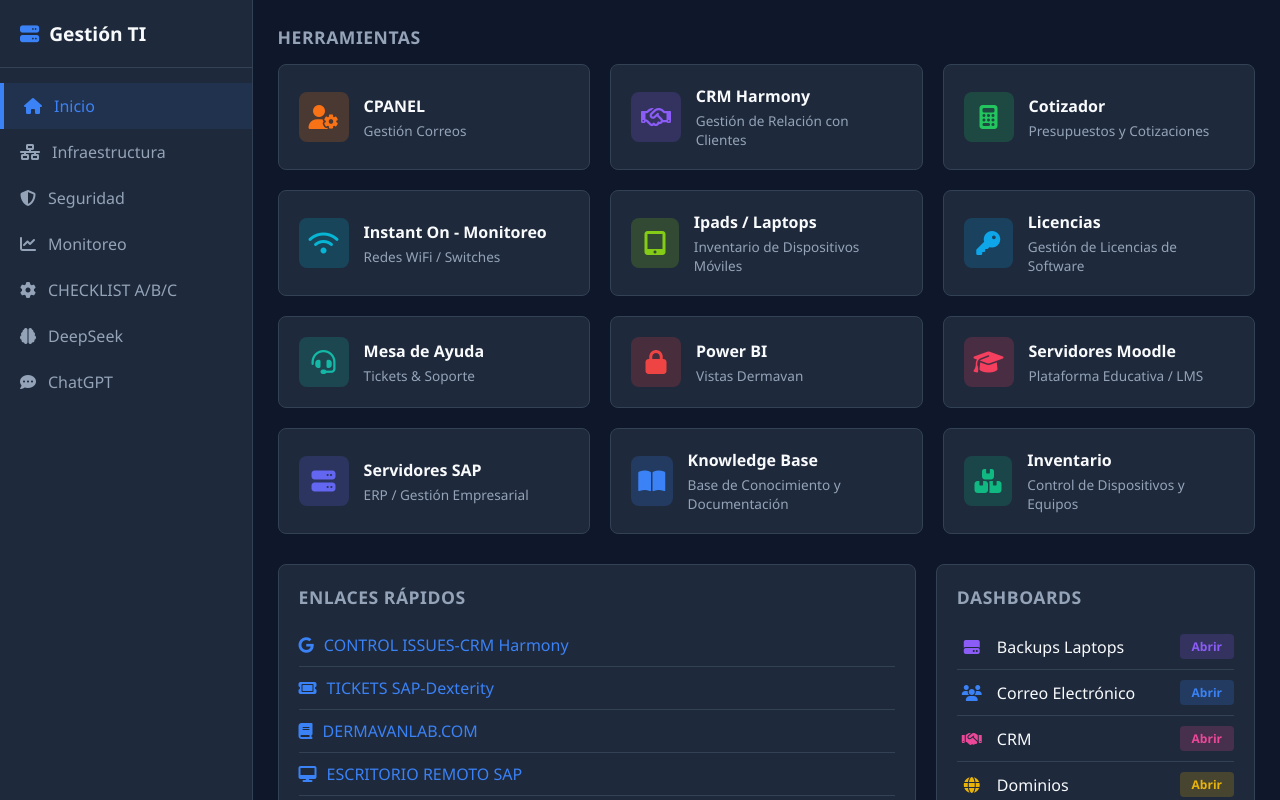
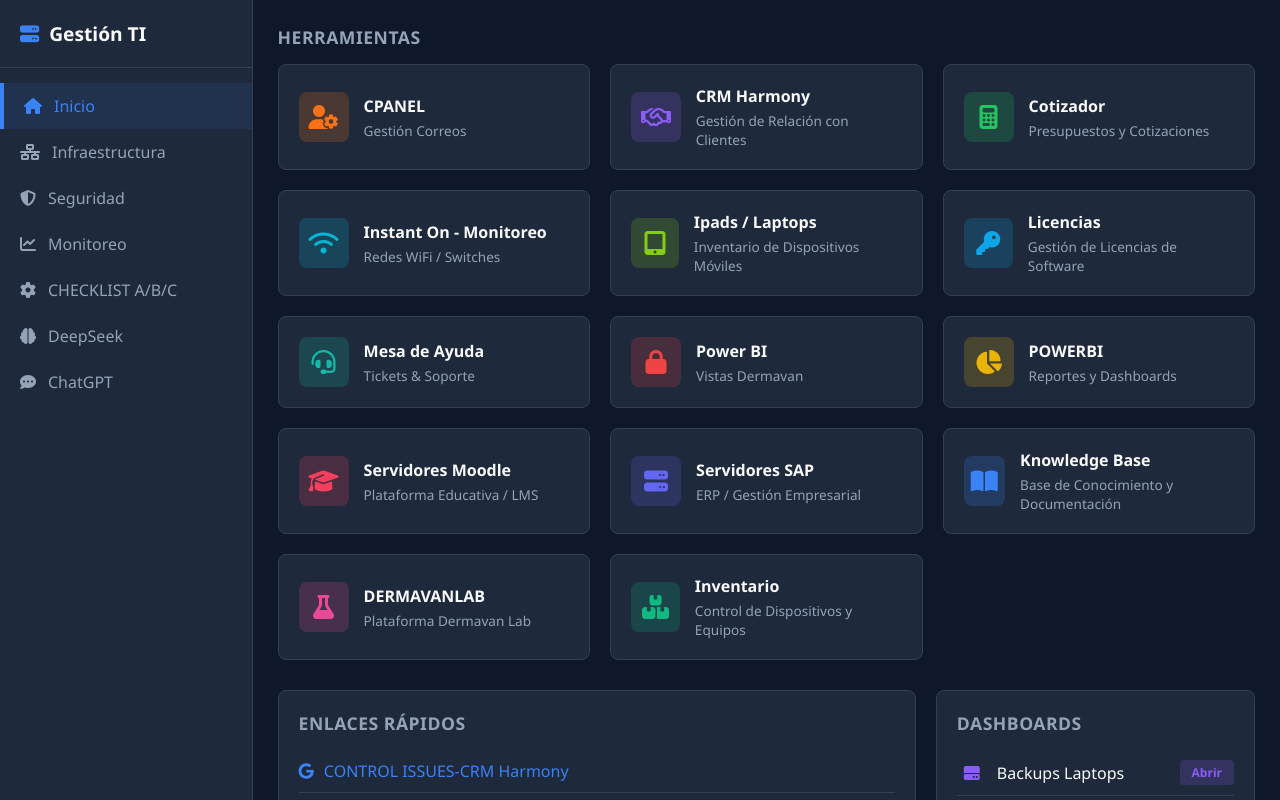
Before and after one commit to jlrg2026/git, a plain HTML site: page index.html in a window 1280 px wide. Drawn offline with Linux system fonts and the light colour scheme.

Commit message:
Update via weejur editor

```diff
--- a/index.html
+++ b/index.html
@@ -354,6 +354,17 @@
                     </div>
                 </a>
 
+                <!-- POWERBI (Nueva tarjeta agregada) -->
+                <a href="https://app.powerbi.com/" target="_blank" class="card">
+                    <div class="card-icon" style="background-color: rgba(234, 179, 8, 0.2); color: var(--accent-yellow);">
+                        <i class="fa-solid fa-chart-pie"></i>
+                    </div>
+                    <div class="card-info">
+                        <h3>POWERBI</h3>
+                        <p>Reportes y Dashboards</p>
+                    </div>
+                </a>
+
                 <!-- Servidores Moodle -->
                 <a href="https://www.bluehost.com/my-account/login" target="_blank" class="card">
                     <div class="card-icon" style="background-color: rgba(244, 63, 94, 0.2); color: var(--accent-rose);">
@@ -384,6 +395,17 @@
                     <div class="card-info">
                         <h3>Knowledge Base</h3>
                         <p>Base de Conocimiento y Documentación</p>
+                    </div>
+                </a>
+
+                <!-- DERMAVANLAB -->
+                <a href="https://dermavanlab.com/login/index.php" target="_blank" class="card">
+                    <div class="card-icon" style="background-color: rgba(236, 72, 153, 0.2); color: var(--accent-pink);">
+                        <i class="fa-solid fa-flask"></i>
+                    </div>
+                    <div class="card-info">
+                        <h3>DERMAVANLAB</h3>
+                        <p>Plataforma Dermavan Lab</p>
                     </div>
                 </a>
 
```
